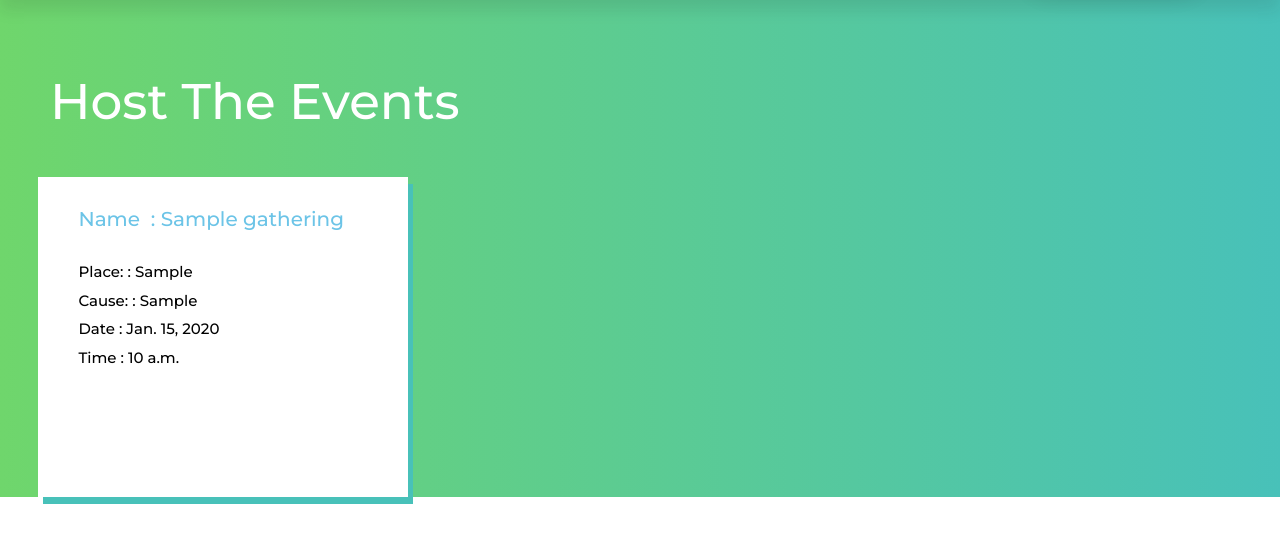
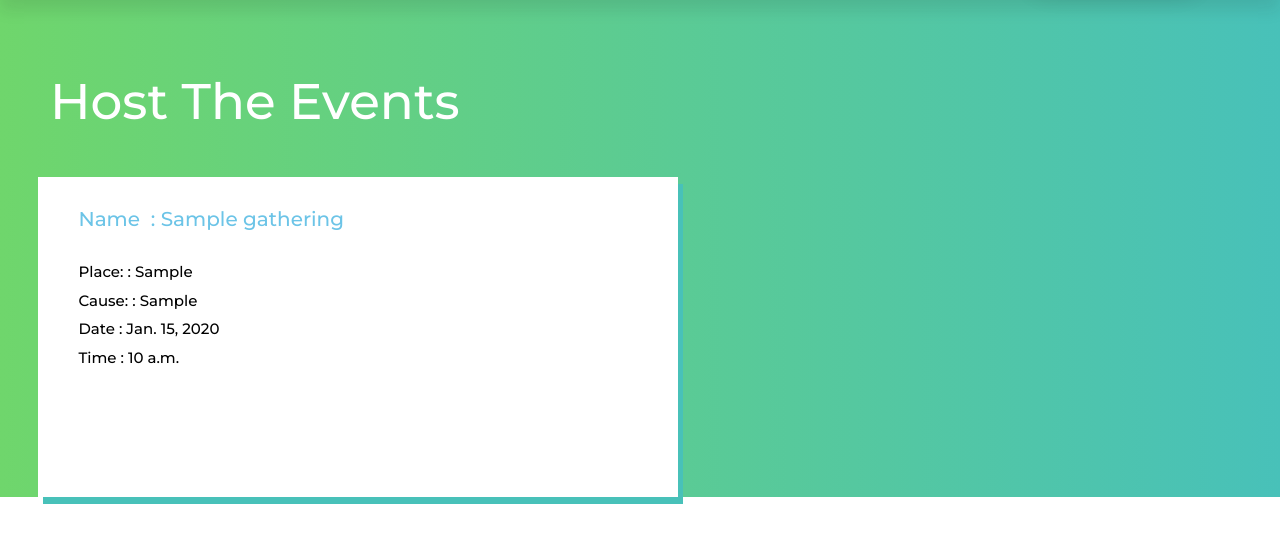
Before and after one commit to KaranamKeerthana/Make-a-donation-to-NGO, a Django app: page /upcoming/ in a window 1280 px wide. Shown: the part 101-644 px from the top of the page. Run offline with Django 3.2, Linux system fonts and the light colour scheme; tables that the repository leaves empty hold one stand-in row (values such as "Sample post"); some libraries are stand-ins or nearby versions.

Commit message:
my first commit1

```diff
--- a/templates/donations/upcoming.html
+++ b/templates/donations/upcoming.html
@@ -40,7 +40,7 @@
                 margin-top: 40px;
                 margin-left: 3%;
                 margin-right: 3%;
-                width: 370px;
+                width: 50%;
                 height: 320px;
                 box-shadow: 5px 7px #48c1b9;
             }
```
